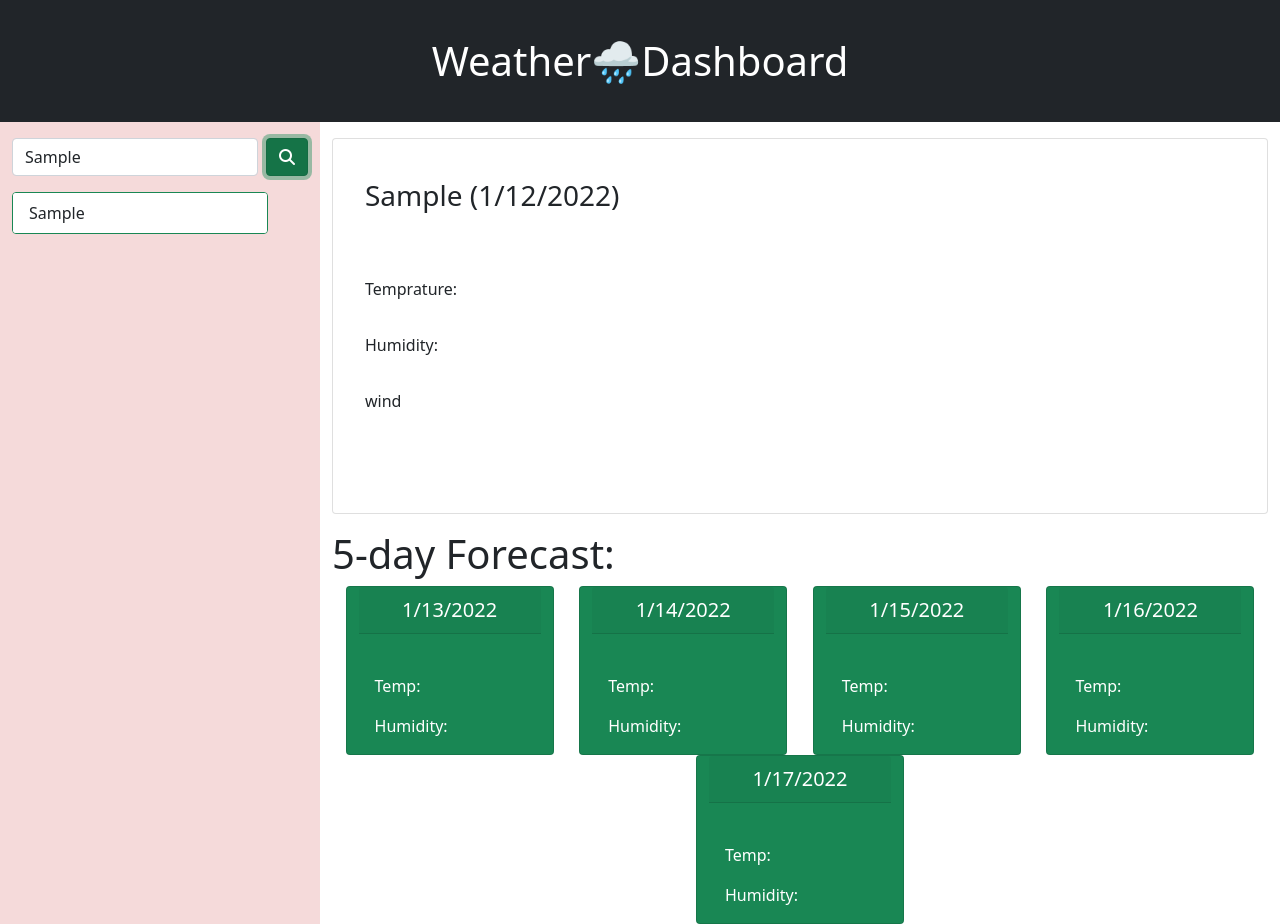
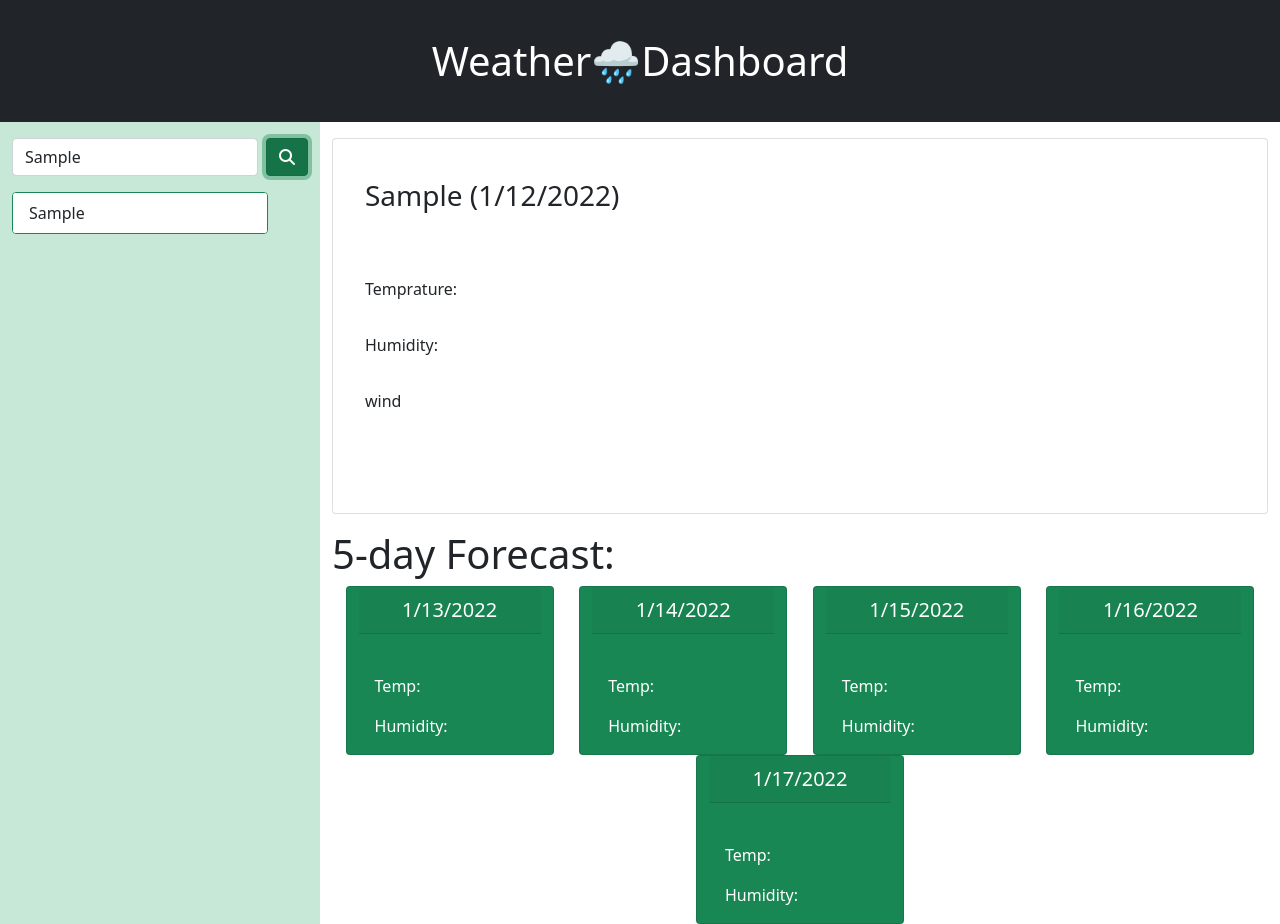
Before and after one commit to 705h-S/Climate-forecast, a plain HTML site: page index.html in a window 1280 px wide. Both pictures are taken after typing "Sample" into the empty fields and a click on the button 287 px from the left and 157 px from the top of the page. Drawn offline with nearby package versions, Linux system fonts and the light colour scheme; no server answers.

Commit message:
Slight modification to color scheme added favicon

```diff
--- a/assets/js/script.js
+++ b/assets/js/script.js
@@ -36,7 +36,7 @@ console.log(date)
         var userInput = $("#userCity").val()
 
 
-        if (userInput === " "){
+        if (userInput === ""){
         alert("enter a City Name");
         }
 
@@ -53,7 +53,8 @@ console.log(date)
 
         //  Saves city names at an array
         localStorage.setItem("city", JSON.stringify(cityList));
-        var cityArr = JSON.parse(localStorage.getItem("city"));
+        var cityArray = JSON.parse(localStorage.getItem("city"));
+
 
 
         // City name gets added to list
@@ -63,6 +64,7 @@ console.log(date)
 
             $(".list-group").append(li)
             li.text(userInput).addClass("list-group-item");
+
 
 
         }
--- a/index.html
+++ b/index.html
@@ -4,6 +4,7 @@
     <meta charset="UTF-8">
     <meta http-equiv="X-UA-Compatible" content="IE=edge">
     <meta name="viewport" content="width=device-width, initial-scale=1.0">
+    <link rel="icon" type="image/x-icon" href="assets/images/weather02-512.webp">
     <!-- Bootstrap CSS -->
     <link href="https://cdn.jsdelivr.net/npm/bootstrap@5.1.3/dist/css/bootstrap.min.css" rel="stylesheet" integrity="sha384-1BmE4kWBq78iYhFldvKuhfTAU6auU8tT94WrHftjDbrCEXSU1oBoqyl2QvZ6jIW3" crossorigin="anonymous">
     <link rel="stylesheet" href="https://code.jquery.com/ui/1.12.1/themes/base/jquery-ui.css">
@@ -27,7 +28,7 @@
     <div class="container-fluid">
       <div class="row">
        <!-- start coloum "start" -->
-      <div class="col-4 col-md-3 " style="background-color: #f5dada;">
+      <div class="col-4 col-md-3 " style="background-color: #95d3b186;">
 
       <form class="d-flex my-3">
         <input id="userCity" class="form-control me-2" type="search" placeholder="Search for a City" aria-label="Search">
```
Also changed, not shown: assets/images/weather02-512.webp (added).
